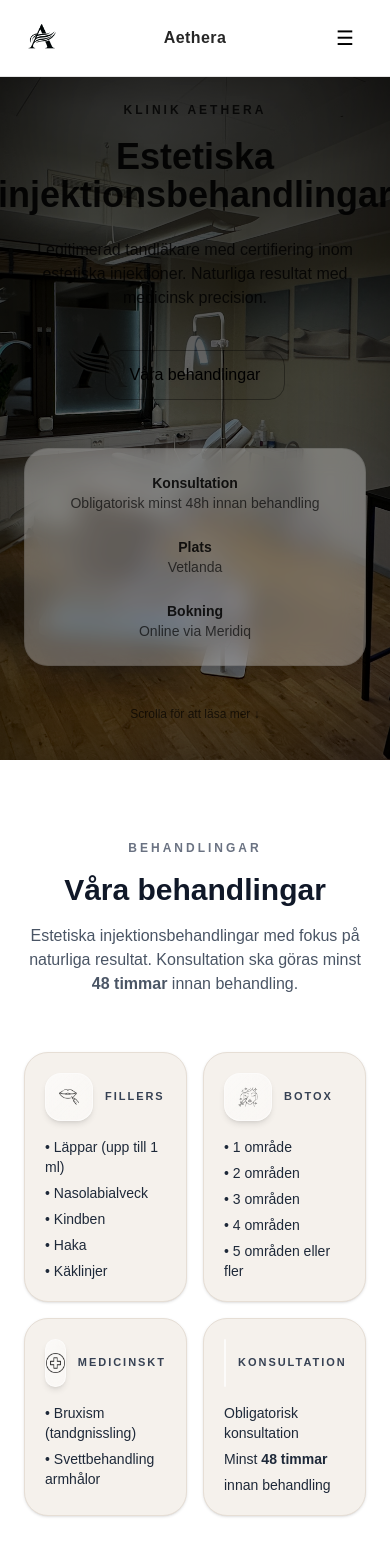
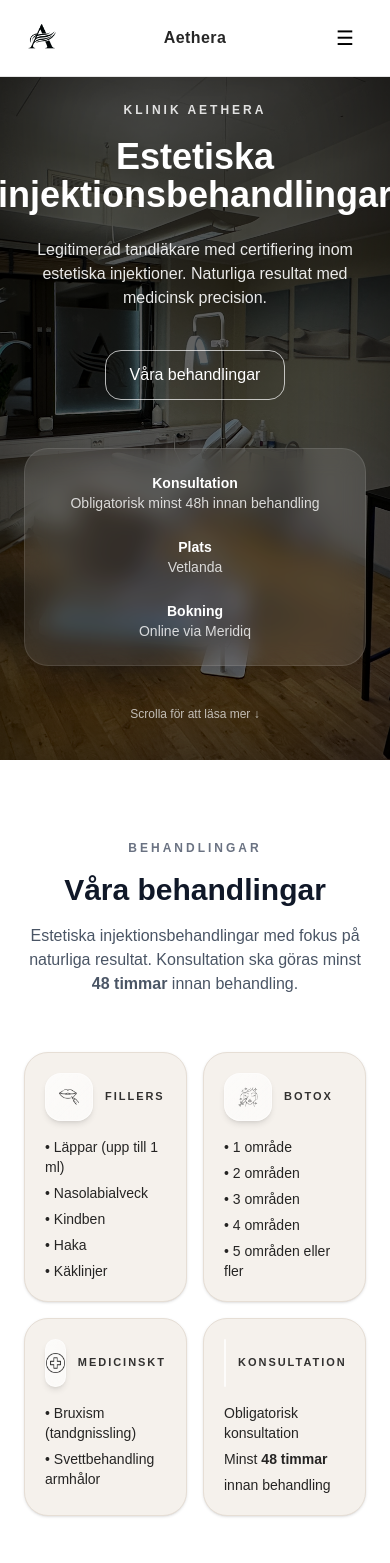
Before and after one commit to shahab0793378659-collab/aethera-website, a Next.js app in the folder aethera/: page / in a window 390 px wide. Shown: the top 1563 px of the page. Built offline with nearby package versions, Linux system fonts and the light colour scheme.

Commit message:
fix hero text contrast and mobile reveal effects

```diff
--- a/aethera/app/page.tsx
+++ b/aethera/app/page.tsx
@@ -1,6 +1,20 @@
 "use client";
 
 import { useEffect, useState } from "react";
+
+function revealElements() {
+  const elements = document.querySelectorAll("[data-reveal]");
+
+  elements.forEach((el) => {
+    const rect = el.getBoundingClientRect();
+    const inView = rect.top < window.innerHeight - 80;
+
+    if (inView) {
+      el.classList.add("opacity-100", "translate-y-0");
+      el.classList.remove("opacity-0", "translate-y-8");
+    }
+  });
+}
 
 export default function Home() {
   const [showIntro, setShowIntro] = useState(true);
@@ -12,20 +26,26 @@ export default function Home() {
       const overlay = document.getElementById("hero-overlay");
       const text = document.getElementById("hero-text");
 
-      if (!overlay || !text) return;
+      if (overlay) {
+        const opacity = Math.min(scroll / 320, 1);
+        overlay.style.opacity = `${1 - opacity * 0.35}`;
+      }
 
-      const opacity = Math.min(scroll / 400, 1);
+      if (text) {
+        const opacity = Math.min(scroll / 260, 1);
+        text.style.opacity = `${1 - opacity * 0.9}`;
+        text.style.transform = `translateY(${scroll * 0.16}px)`;
+      }
 
-      overlay.style.opacity = `${1 - opacity * 0.6}`;
-      text.style.opacity = `${1 - opacity}`;
-      text.style.transform = `translateY(${scroll * 0.2}px)`;
+      revealElements();
     };
 
     const timer = setTimeout(() => {
       setShowIntro(false);
-    }, 1800);
+    }, 1600);
 
-    window.addEventListener("scroll", onScroll);
+    revealElements();
+    window.addEventListener("scroll", onScroll, { passive: true });
 
     return () => {
       clearTimeout(timer);
@@ -63,29 +83,30 @@ export default function Home() {
       <main className="relative">
         <div id="top" />
 
+        {/* HERO */}
         <section
           id="hero"
           className="relative h-[90vh] min-h-[620px] w-full bg-[url('/hero.jpg')] bg-cover bg-center pt-16 transition-all duration-700"
         >
           <div
             id="hero-overlay"
-            className="absolute inset-0 bg-gradient-to-b from-black/90 via-black/60 to-black/55 transition-all duration-700 md:from-black/95 md:via-black/70 md:to-black/65"
+            className="absolute inset-0 bg-gradient-to-b from-black/80 via-black/60 to-black/55 transition-all duration-700 md:from-black/90 md:via-black/70 md:to-black/65"
           />
           <div className="absolute inset-0 [box-shadow:inset_0_0_120px_rgba(0,0,0,0.55)]" />
 
           <div
             id="hero-text"
-            className="relative mx-auto flex h-full max-w-6xl flex-col items-center justify-center px-6 text-center transition-all duration-500"
+            className="relative mx-auto flex h-full max-w-6xl flex-col items-center justify-center px-6 text-center text-white transition-all duration-500"
           >
-            <p className="text-xs font-semibold uppercase tracking-[0.25em] text-black/80 md:text-white/80">
+            <p className="text-xs font-semibold uppercase tracking-[0.25em] text-white/85">
               Klinik Aethera
             </p>
 
-            <h1 className="mt-5 text-4xl font-semibold leading-[1.05] text-black/90 md:text-6xl md:text-white">
+            <h1 className="mt-5 text-4xl font-semibold leading-[1.05] text-white md:text-6xl">
               Estetiska injektionsbehandlingar
             </h1>
 
-            <p className="mt-6 max-w-2xl text-base text-black/80 md:text-lg md:text-white/85">
+            <p className="mt-6 max-w-2xl text-base text-white/90 md:text-lg">
               Legitimerad tandläkare med certifiering inom estetiska injektioner.
               Naturliga resultat med medicinsk precision.
             </p>
@@ -93,46 +114,43 @@ export default function Home() {
             <div className="mt-10 flex flex-wrap justify-center gap-3">
               <a
                 href="#behandlingar"
-                className="rounded-2xl border border-black/35 px-6 py-3 font-medium text-black transition hover:bg-black/5 md:border-white/70 md:text-white md:hover:bg-white/10"
+                className="rounded-2xl border border-white/70 px-6 py-3 font-medium text-white transition hover:bg-white/10"
               >
                 Våra behandlingar
               </a>
             </div>
 
-            <div className="mt-12 w-full max-w-4xl rounded-3xl border border-black/10 bg-white/30 p-6 shadow-[0_20px_60px_rgba(0,0,0,0.08)] backdrop-blur-md md:border-white/10 md:bg-white/10">
+            <div className="mt-12 w-full max-w-4xl rounded-3xl border border-white/10 bg-white/10 p-6 shadow-[0_20px_60px_rgba(0,0,0,0.08)] backdrop-blur-md">
               <div className="grid grid-cols-1 gap-6 text-sm md:grid-cols-3">
                 <div>
-                  <p className="font-semibold text-black/85 md:text-white">
-                    Konsultation
-                  </p>
-                  <p className="text-black/65 md:text-white/75">
+                  <p className="font-semibold text-white">Konsultation</p>
+                  <p className="text-white/80">
                     Obligatorisk minst 48h innan behandling
                   </p>
                 </div>
                 <div>
-                  <p className="font-semibold text-black/85 md:text-white">
-                    Plats
-                  </p>
-                  <p className="text-black/65 md:text-white/75">Vetlanda</p>
+                  <p className="font-semibold text-white">Plats</p>
+                  <p className="text-white/80">Vetlanda</p>
                 </div>
                 <div>
-                  <p className="font-semibold text-black/85 md:text-white">
-                    Bokning
-                  </p>
-                  <p className="text-black/65 md:text-white/75">
-                    Online via Meridiq
-                  </p>
+                  <p className="font-semibold text-white">Bokning</p>
+                  <p className="text-white/80">Online via Meridiq</p>
                 </div>
               </div>
             </div>
 
-            <div className="mt-10 text-xs text-black/65 md:text-white/60">
+            <div className="mt-10 text-xs text-white/70">
               Scrolla för att läsa mer ↓
             </div>
           </div>
         </section>
 
-        <section id="behandlingar" className="bg-white py-20">
+        {/* BEHANDLINGAR */}
+        <section
+          id="behandlingar"
+          className="bg-white py-20 opacity-0 translate-y-8 transition-all duration-700"
+          data-reveal
+        >
           <div className="mx-auto max-w-6xl px-6">
             <div className="text-center">
               <p className="text-xs font-semibold uppercase tracking-[0.25em] text-gray-500">
@@ -146,8 +164,7 @@ export default function Home() {
               <p className="mx-auto mt-4 max-w-2xl text-gray-600">
                 Estetiska injektionsbehandlingar med fokus på naturliga resultat.
                 Konsultation ska göras minst{" "}
-                <span className="font-semibold">48 timmar</span> innan
-                behandling.
+                <span className="font-semibold">48 timmar</span> innan behandling.
               </p>
             </div>
 
@@ -157,20 +174,20 @@ export default function Home() {
                 className="block h-full rounded-3xl border border-[#E6DED5] bg-[#F5F1EC] p-5 shadow-sm transition duration-300 hover:-translate-y-1 hover:shadow-[0_20px_50px_rgba(0,0,0,0.06)] sm:p-7"
               >
                 <div className="flex items-center gap-3">
-                  <div className="group relative flex h-12 w-12 items-center justify-center overflow-hidden rounded-2xl border border-white/50 bg-white/45 shadow-md backdrop-blur-lg transition-transform duration-300 hover:scale-105 sm:h-14 sm:w-14">
+                  <div className="group relative flex h-12 w-12 items-center justify-center overflow-hidden rounded-2xl border border-white/50 bg-white/60 shadow-md backdrop-blur-lg sm:h-14 sm:w-14">
                     <div className="pointer-events-none absolute inset-0 bg-gradient-to-br from-white/50 via-white/10 to-transparent opacity-70" />
                     <img
                       src="/icons/fillers.png"
                       alt="Fillers"
-                      className="relative h-5 w-5 opacity-80 transition-transform duration-300 group-hover:scale-110 sm:h-6 sm:w-6"
+                      className="relative h-5 w-5 opacity-80 sm:h-6 sm:w-6"
                     />
                   </div>
-                  <p className="text-[11px] font-semibold uppercase tracking-[0.18em] text-gray-700 sm:text-sm">
+                  <p className="text-[11px] font-semibold uppercase tracking-[0.18em] text-black/80 sm:text-sm">
                     Fillers
                   </p>
                 </div>
 
-                <ul className="mt-4 space-y-1.5 text-sm text-gray-800 sm:text-base">
+                <ul className="mt-4 space-y-1.5 text-sm text-black/85 sm:text-base">
                   <li>• Läppar (upp till 1 ml)</li>
                   <li>• Nasolabialveck</li>
                   <li>• Kindben</li>
@@ -184,20 +201,20 @@ export default function Home() {
                 className="block h-full rounded-3xl border border-[#E6DED5] bg-[#F5F1EC] p-5 shadow-sm transition duration-300 hover:-translate-y-1 hover:shadow-[0_20px_50px_rgba(0,0,0,0.06)] sm:p-7"
               >
                 <div className="flex items-center gap-3">
-                  <div className="group relative flex h-12 w-12 items-center justify-center overflow-hidden rounded-2xl border border-white/50 bg-white/45 shadow-md backdrop-blur-lg transition-transform duration-300 hover:scale-105 sm:h-14 sm:w-14">
+                  <div className="group relative flex h-12 w-12 items-center justify-center overflow-hidden rounded-2xl border border-white/50 bg-white/60 shadow-md backdrop-blur-lg sm:h-14 sm:w-14">
                     <div className="pointer-events-none absolute inset-0 bg-gradient-to-br from-white/50 via-white/10 to-transparent opacity-70" />
                     <img
                       src="/icons/botox.png"
                       alt="Botox"
-                      className="relative h-5 w-5 opacity-80 transition-transform duration-300 group-hover:scale-110 sm:h-6 sm:w-6"
+                      className="relative h-5 w-5 opacity-80 sm:h-6 sm:w-6"
                     />
                   </div>
-                  <p className="text-[11px] font-semibold uppercase tracking-[0.18em] text-gray-700 sm:text-sm">
+                  <p className="text-[11px] font-semibold uppercase tracking-[0.18em] text-black/80 sm:text-sm">
                     Botox
                   </p>
                 </div>
 
-                <ul className="mt-4 space-y-1.5 text-sm text-gray-800 sm:text-base">
+                <ul className="mt-4 space-y-1.5 text-sm text-black/85 sm:text-base">
                   <li>• 1 område</li>
                   <li>• 2 områden</li>
                   <li>• 3 områden</li>
@@ -211,20 +228,20 @@ export default function Home() {
                 className="block h-full rounded-3xl border border-[#E6DED5] bg-[#F5F1EC] p-5 shadow-sm transition duration-300 hover:-translate-y-1 hover:shadow-[0_20px_50px_rgba(0,0,0,0.06)] sm:p-7"
               >
                 <div className="flex items-center gap-3">
-                  <div className="group relative flex h-12 w-12 items-center justify-center overflow-hidden rounded-2xl border border-white/50 bg-white/45 shadow-md backdrop-blur-lg transition-transform duration-300 hover:scale-105 sm:h-14 sm:w-14">
+                  <div className="group relative flex h-12 w-12 items-center justify-center overflow-hidden rounded-2xl border border-white/50 bg-white/60 shadow-md backdrop-blur-lg sm:h-14 sm:w-14">
                     <div className="pointer-events-none absolute inset-0 bg-gradient-to-br from-white/50 via-white/10 to-transparent opacity-70" />
                     <img
                       src="/icons/medical.png"
                       alt="Medicinskt"
-                      className="relative h-5 w-5 opacity-80 transition-transform duration-300 group-hover:scale-110 sm:h-6 sm:w-6"
+                      className="relative h-5 w-5 opacity-80 sm:h-6 sm:w-6"
                     />
                   </div>
-                  <p className="text-[11px] font-semibold uppercase tracking-[0.18em] text-gray-700 sm:text-sm">
+                  <p className="text-[11px] font-semibold uppercase tracking-[0.18em] text-black/80 sm:text-sm">
                     Medicinskt
                   </p>
                 </div>
 
-                <ul className="mt-4 space-y-1.5 text-sm text-gray-800 sm:text-base">
+                <ul className="mt-4 space-y-1.5 text-sm text-black/85 sm:text-base">
                   <li>• Bruxism (tandgnissling)</li>
                   <li>• Svettbehandling armhålor</li>
                 </ul>
@@ -235,22 +252,24 @@ export default function Home() {
                 className="block h-full rounded-3xl border border-[#E6DED5] bg-[#F5F1EC] p-5 shadow-sm transition duration-300 hover:-translate-y-1 hover:shadow-[0_20px_50px_rgba(0,0,0,0.06)] sm:p-7"
               >
                 <div className="flex items-center gap-3">
-                  <div className="group relative flex h-12 w-12 items-center justify-center overflow-hidden rounded-2xl border border-white/50 bg-white/45 shadow-md backdrop-blur-lg transition-transform duration-300 hover:scale-105 sm:h-14 sm:w-14">
+                  <div className="group relative flex h-12 w-12 items-center justify-center overflow-hidden rounded-2xl border border-white/50 bg-white/60 shadow-md backdrop-blur-lg sm:h-14 sm:w-14">
                     <div className="pointer-events-none absolute inset-0 bg-gradient-to-br from-white/50 via-white/10 to-transparent opacity-70" />
                     <img
                       src="/icons/consultation.png"
                       alt="Konsultation"
-                      className="relative h-5 w-5 opacity-80 transition-transform duration-300 group-hover:scale-110 sm:h-6 sm:w-6"
+                      className="relative h-5 w-5 opacity-80 sm:h-6 sm:w-6"
                     />
                   </div>
-                  <p className="text-[11px] font-semibold uppercase tracking-[0.18em] text-gray-700 sm:text-sm">
+                  <p className="text-[11px] font-semibold uppercase tracking-[0.18em] text-black/80 sm:text-sm">
                     Konsultation
                   </p>
                 </div>
 
-                <ul className="mt-4 space-y-1.5 text-sm text-gray-800 sm:text-base">
+                <ul className="mt-4 space-y-1.5 text-sm text-black/85 sm:text-base">
                   <li>Obligatorisk konsultation</li>
-                  <li>Minst <span className="font-semibold">48 timmar</span></li>
+                  <li>
+                    Minst <span className="font-semibold">48 timmar</span>
+                  </li>
                   <li>innan behandling</li>
                 </ul>
               </a>
@@ -259,7 +278,7 @@ export default function Home() {
             <div className="mt-12 flex justify-center">
               <a
                 href="#boka"
-                className="inline-flex rounded-2xl border border-gray-300 px-7 py-3 font-medium transition hover:-translate-y-0.5 hover:bg-gray-50"
+                className="inline-flex rounded-2xl border border-black/20 px-7 py-3 font-medium text-black/80 transition hover:-translate-y-0.5 hover:bg-gray-50"
               >
                 Se tider & boka
               </a>
@@ -267,7 +286,12 @@ export default function Home() {
           </div>
         </section>
 
-        <section id="om" className="bg-[#C8A27A] py-20">
+        {/* OM */}
+        <section
+          id="om"
+          className="bg-[#C8A27A] py-20 opacity-0 translate-y-8 transition-all duration-700"
+          data-reveal
+        >
           <div className="mx-auto grid max-w-6xl grid-cols-1 items-center gap-12 px-6 md:grid-cols-2">
             <div className="flex justify-center md:justify-start">
               <div className="relative h-[360px] w-[280px] overflow-hidden rounded-[999px] bg-white/30 shadow-[0_25px_80px_rgba(0,0,0,0.12)] transition duration-500 hover:-translate-y-1">
@@ -319,7 +343,12 @@ export default function Home() {
           </div>
         </section>
 
-        <section id="boka" className="bg-[#F5F1EC] py-20">
+        {/* BOKA */}
+        <section
+          id="boka"
+          className="bg-[#F5F1EC] py-20 opacity-0 translate-y-8 transition-all duration-700"
+          data-reveal
+        >
           <div className="mx-auto max-w-6xl px-6">
             <div className="text-center">
               <h2 className="text-3xl font-semibold text-gray-900">
@@ -355,7 +384,11 @@ export default function Home() {
           </div>
         </section>
 
-        <section className="bg-white py-20">
+        {/* INSTAGRAM */}
+        <section
+          className="bg-white py-20 opacity-0 translate-y-8 transition-all duration-700"
+          data-reveal
+        >
           <div className="mx-auto max-w-6xl px-6">
             <div className="flex flex-col items-start justify-between gap-6 md:flex-row md:items-end">
               <div>
@@ -442,7 +475,12 @@ export default function Home() {
           </div>
         </section>
 
-        <section id="kontakt" className="bg-white py-20">
+        {/* KONTAKT */}
+        <section
+          id="kontakt"
+          className="bg-white py-20 opacity-0 translate-y-8 transition-all duration-700"
+          data-reveal
+        >
           <div className="mx-auto max-w-6xl px-6">
             <div className="rounded-3xl border border-[#E8E0D7] bg-[#F5F1EC] p-10 shadow-[0_20px_60px_rgba(0,0,0,0.04)] transition duration-300 hover:shadow-[0_24px_70px_rgba(0,0,0,0.06)] md:p-12">
               <div className="grid grid-cols-1 gap-10 md:grid-cols-3">
@@ -516,7 +554,7 @@ export default function Home() {
                   </a>
                   <a
                     href="/vanliga-fragor"
-                    className="inline-flex rounded-2xl border border-gray-300 px-6 py-3 font-medium transition hover:-translate-y-0.5 hover:bg-white/60"
+                    className="inline-flex rounded-2xl border border-gray-300 px-6 py-3 font-medium text-black/80 transition hover:-translate-y-0.5 hover:bg-white/60"
                   >
                     Vanliga frågor
                   </a>
@@ -526,6 +564,7 @@ export default function Home() {
           </div>
         </section>
 
+        {/* FOOTER */}
         <footer className="bg-[#0F0F0F] py-12 text-white">
           <div className="mx-auto max-w-6xl px-6">
             <div className="flex flex-col gap-10 md:flex-row md:items-start md:justify-between">
--- a/aethera/app/vanliga-fragor/page.tsx
+++ b/aethera/app/vanliga-fragor/page.tsx
@@ -122,7 +122,7 @@ export default function VanligaFragorPage() {
           <div className="mt-6 flex flex-wrap justify-center gap-3">
             <a
               href="mailto:klinik.aethera@gmail.com"
-              className="inline-flex rounded-2xl border border-gray-300 px-5 py-3 text-sm font-medium hover:bg-white/60"
+              className="inline-flex rounded-2xl border border-gray-300 px-5 py-3 text-sm font-medium text-black/80 hover:bg-white/60"
             >
               Mejla oss
             </a>
@@ -131,7 +131,7 @@ export default function VanligaFragorPage() {
               href="https://www.instagram.com/klinik.aethera/"
               target="_blank"
               rel="noopener noreferrer"
-              className="inline-flex rounded-2xl border border-gray-300 px-5 py-3 text-sm font-medium hover:bg-white/60"
+              className="inline-flex rounded-2xl border border-gray-300 px-5 py-3 text-sm font-medium text-black/80 hover:bg-white/60"
             >
               Instagram
             </a>
@@ -140,7 +140,7 @@ export default function VanligaFragorPage() {
               href="https://www.tiktok.com/@klinik.aethera"
               target="_blank"
               rel="noopener noreferrer"
-              className="inline-flex rounded-2xl border border-gray-300 px-5 py-3 text-sm font-medium hover:bg-white/60"
+              className="inline-flex rounded-2xl border border-gray-300 px-5 py-3 text-sm font-medium text-black/80 hover:bg-white/60"
             >
               TikTok
             </a>
```
